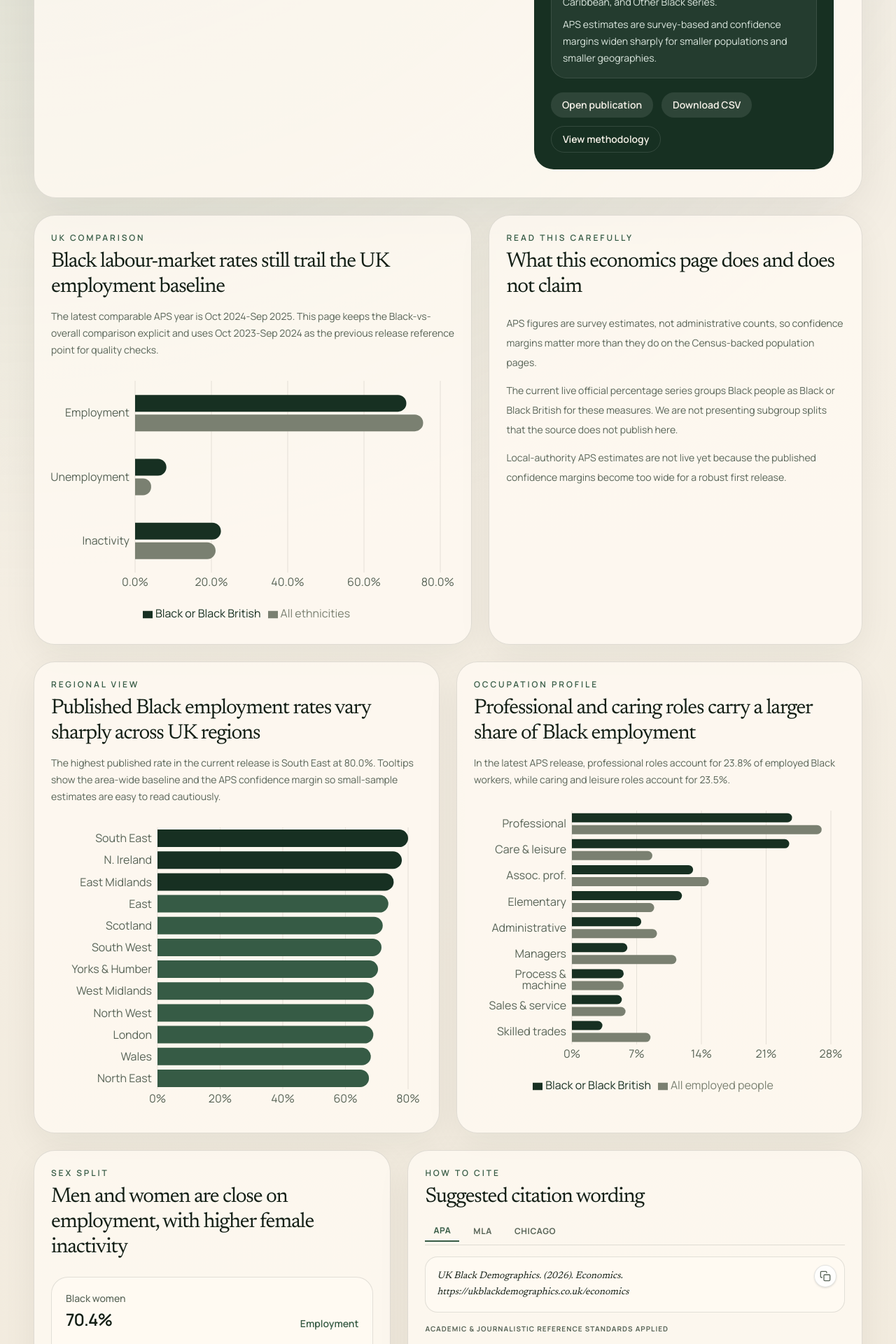
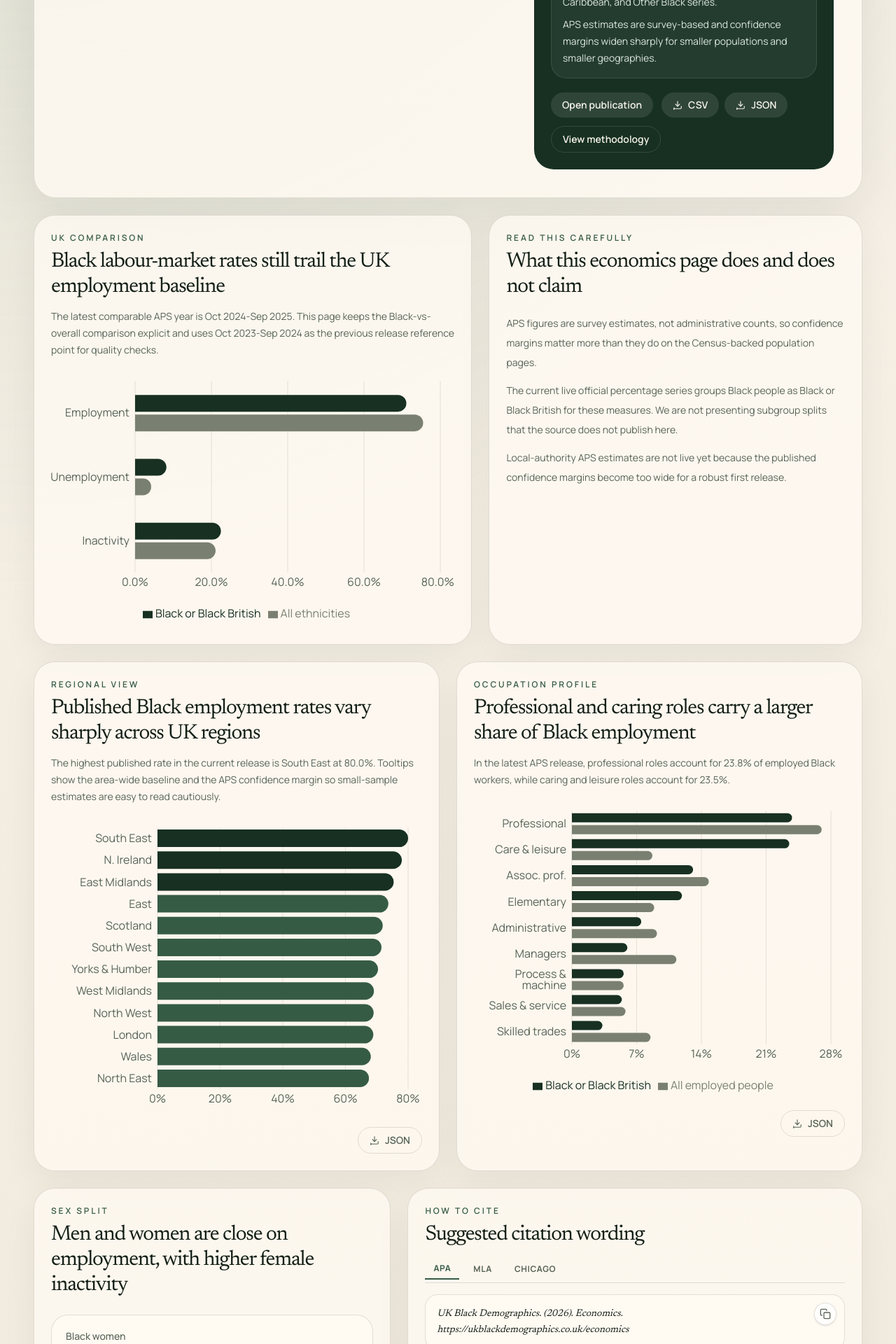
Before and after one commit to kncube-stack/uk-black-demographics, a Next.js app: page /economics in a window 1280 px wide. Shown: the part 780-2700 px from the top of the page at 70% size. Built offline with nearby package versions, Linux system fonts and the light colour scheme.

Commit message:
feat: implement professionalization pillar 2 (data portability)

```diff
--- a/src/components/citation-card.tsx
+++ b/src/components/citation-card.tsx
@@ -1,6 +1,7 @@
 import Link from "next/link";
 import type { SourceMetadata } from "@/lib/types";
 import { CitationGenerator } from "./citation-generator";
+import { DataExportButtons } from "./data-export-buttons";
 
 type Props = {
   pageTitle: string;
@@ -52,16 +53,11 @@ export function CitationCard({
         >
           Primary publication
         </a>
-        {csvHref ? (
-          <a
-            href={csvHref}
-            target="_blank"
-            rel="noreferrer"
-            className="rounded-full border border-[var(--border)] px-4 py-2 transition-colors hover:bg-white/70"
-          >
-            Download CSV
-          </a>
-        ) : null}
+        <DataExportButtons
+          data={metadata}
+          filename={`${pageTitle.toLowerCase().replace(/\s+/g, "-")}-data`}
+          csvHref={csvHref}
+        />
         <Link
           href="/methodology"
           className="rounded-full bg-[var(--accent)] px-4 py-2 text-[#f7f2e9] transition-opacity hover:opacity-90"
--- a/src/components/culture-stop-search-rate-chart-shell.tsx
+++ b/src/components/culture-stop-search-rate-chart-shell.tsx
@@ -2,6 +2,7 @@
 
 import dynamic from "next/dynamic";
 import type { StopSearchMetricRow } from "@/lib/culture-summary";
+import { DataExportButtons } from "./data-export-buttons";
 
 const CultureStopSearchRateChart = dynamic(
   () =>
@@ -21,5 +22,15 @@ type Props = {
 };
 
 export function CultureStopSearchRateChartShell({ data }: Props) {
-  return <CultureStopSearchRateChart data={data} />;
+  return (
+    <div className="space-y-4">
+      <CultureStopSearchRateChart data={data} />
+      <div className="flex justify-end">
+        <DataExportButtons
+          data={data}
+          filename="stop-search-rates"
+        />
+      </div>
+    </div>
+  );
 }
--- a/src/components/culture-stop-search-trend-chart-shell.tsx
+++ b/src/components/culture-stop-search-trend-chart-shell.tsx
@@ -2,6 +2,7 @@
 
 import dynamic from "next/dynamic";
 import type { StopSearchTrendRow } from "@/lib/culture-summary";
+import { DataExportButtons } from "./data-export-buttons";
 
 const CultureStopSearchTrendChart = dynamic(
   () =>
@@ -21,5 +22,15 @@ type Props = {
 };
 
 export function CultureStopSearchTrendChartShell({ data }: Props) {
-  return <CultureStopSearchTrendChart data={data} />;
+  return (
+    <div className="space-y-4">
+      <CultureStopSearchTrendChart data={data} />
+      <div className="flex justify-end">
+        <DataExportButtons
+          data={data}
+          filename="stop-search-trend"
+        />
+      </div>
+    </div>
+  );
 }
--- /dev/null
+++ b/src/components/data-export-buttons.tsx
@@ -0,0 +1,71 @@
+"use client";
+
+import { useState } from "react";
+
+type Props = {
+  data: any;
+  filename: string;
+  csvHref?: string;
+  variant?: "ghost" | "solid" | "outline" | "soft";
+};
+
+export function DataExportButtons({ data, filename, csvHref, variant = "outline" }: Props) {
+  const [exporting, setExporting] = useState(false);
+
+  const exportJson = () => {
+    setExporting(true);
+    try {
+      const blob = new Blob([JSON.stringify(data, null, 2)], { type: "application/json" });
+      const url = URL.createObjectURL(blob);
+      const link = document.createElement("a");
+      link.href = url;
+      link.download = `${filename}.json`;
+      document.body.appendChild(link);
+      link.click();
+      document.body.removeChild(link);
+      URL.revokeObjectURL(url);
+    } catch (err) {
+      console.error("Failed to export JSON:", err);
+    } finally {
+      setTimeout(() => setExporting(false), 500);
+    }
+  };
+
+  const buttonClasses = variant === "solid"
+    ? "bg-white/10 px-4 py-2 text-[#f7f2e9] hover:bg-white/16"
+    : variant === "soft"
+      ? "bg-[var(--accent-soft)] px-4 py-2 text-[var(--accent)] hover:opacity-90"
+      : "border border-[var(--border)] px-4 py-2 text-[var(--muted)] hover:bg-white/70";
+
+  return (
+    <div className="flex flex-wrap gap-2 text-sm font-semibold">
+      {csvHref ? (
+        <a
+          href={csvHref}
+          target="_blank"
+          rel="noreferrer"
+          className={`rounded-full transition-colors flex items-center gap-2 ${buttonClasses}`}
+        >
+          <svg xmlns="http://www.w3.org/2000/svg" width="14" height="14" viewBox="0 0 24 24" fill="none" stroke="currentColor" strokeWidth="2" strokeLinecap="round" strokeLinejoin="round">
+            <path d="M21 15v4a2 2 0 0 1-2 2H5a2 2 0 0 1-2-2v4" />
+            <polyline points="7 10 12 15 17 10" />
+            <line x1="12" y1="15" x2="12" y2="3" />
+          </svg>
+          CSV
+        </a>
+      ) : null}
+      <button
+        onClick={exportJson}
+        disabled={exporting}
+        className={`rounded-full transition-colors flex items-center gap-2 ${buttonClasses} disabled:opacity-50`}
+      >
+        <svg xmlns="http://www.w3.org/2000/svg" width="14" height="14" viewBox="0 0 24 24" fill="none" stroke="currentColor" strokeWidth="2" strokeLinecap="round" strokeLinejoin="round">
+            <path d="M21 15v4a2 2 0 0 1-2 2H5a2 2 0 0 1-2-2v4" />
+            <polyline points="7 10 12 15 17 10" />
+            <line x1="12" y1="15" x2="12" y2="3" />
+        </svg>
+        {exporting ? "Preparing..." : "JSON"}
+      </button>
+    </div>
+  );
+}
--- a/src/components/economics-occupation-chart-shell.tsx
+++ b/src/components/economics-occupation-chart-shell.tsx
@@ -1,6 +1,7 @@
 "use client";
 
 import dynamic from "next/dynamic";
+import { DataExportButtons } from "./data-export-buttons";
 import type { EconomicsOccupationRow } from "@/lib/economics-summary";
 
 const EconomicsOccupationChart = dynamic(
@@ -21,5 +22,15 @@ type Props = {
 };
 
 export function EconomicsOccupationChartShell({ data }: Props) {
-  return <EconomicsOccupationChart data={data} />;
+  return (
+    <div className="space-y-4">
+      <EconomicsOccupationChart data={data} />
+      <div className="flex justify-end">
+        <DataExportButtons
+          data={data}
+          filename="occupations-by-ethnicity"
+        />
+      </div>
+    </div>
+  );
 }
--- a/src/components/economics-region-chart-shell.tsx
+++ b/src/components/economics-region-chart-shell.tsx
@@ -1,6 +1,7 @@
 "use client";
 
 import dynamic from "next/dynamic";
+import { DataExportButtons } from "./data-export-buttons";
 import type { EconomicsRegionRow } from "@/lib/economics-summary";
 
 const EconomicsRegionChart = dynamic(
@@ -21,5 +22,15 @@ type Props = {
 };
 
 export function EconomicsRegionChartShell({ data }: Props) {
-  return <EconomicsRegionChart data={data} />;
+  return (
+    <div className="space-y-4">
+      <EconomicsRegionChart data={data} />
+      <div className="flex justify-end">
+        <DataExportButtons
+          data={data}
+          filename="economics-by-region"
+        />
+      </div>
+    </div>
+  );
 }
--- a/src/components/education-suspension-rate-chart-shell.tsx
+++ b/src/components/education-suspension-rate-chart-shell.tsx
@@ -1,6 +1,7 @@
 "use client";
 
 import dynamic from "next/dynamic";
+import { DataExportButtons } from "./data-export-buttons";
 import type { EducationMetricRow } from "@/lib/education-summary";
 
 const EducationSuspensionRateChart = dynamic(
@@ -21,5 +22,15 @@ type Props = {
 };
 
 export function EducationSuspensionRateChartShell({ data }: Props) {
-  return <EducationSuspensionRateChart data={data} />;
+  return (
+    <div className="space-y-4">
+      <EducationSuspensionRateChart data={data} />
+      <div className="flex justify-end">
+        <DataExportButtons
+          data={data}
+          filename="education-suspension-rates"
+        />
+      </div>
+    </div>
+  );
 }
--- a/src/components/health-detention-trend-chart-shell.tsx
+++ b/src/components/health-detention-trend-chart-shell.tsx
@@ -1,6 +1,7 @@
 "use client";
 
 import dynamic from "next/dynamic";
+import { DataExportButtons } from "./data-export-buttons";
 import type { HealthTrendRow } from "@/lib/health-summary";
 
 const HealthDetentionTrendChart = dynamic(
@@ -21,5 +22,15 @@ type Props = {
 };
 
 export function HealthDetentionTrendChartShell({ data }: Props) {
-  return <HealthDetentionTrendChart data={data} />;
+  return (
+    <div className="space-y-4">
+      <HealthDetentionTrendChart data={data} />
+      <div className="flex justify-end">
+        <DataExportButtons
+          data={data}
+          filename="mental-health-detention-trend"
+        />
+      </div>
+    </div>
+  );
 }
--- a/src/components/population-age-profile-chart-shell.tsx
+++ b/src/components/population-age-profile-chart-shell.tsx
@@ -1,6 +1,7 @@
 "use client";
 
 import dynamic from "next/dynamic";
+import { DataExportButtons } from "./data-export-buttons";
 import type { PopulationAgeProfileRow } from "@/lib/population-summary";
 
 const PopulationAgeProfileChart = dynamic(
@@ -21,5 +22,15 @@ type Props = {
 };
 
 export function PopulationAgeProfileChartShell({ data }: Props) {
-  return <PopulationAgeProfileChart data={data} />;
+  return (
+    <div className="space-y-4">
+      <PopulationAgeProfileChart data={data} />
+      <div className="flex justify-end">
+        <DataExportButtons
+          data={data}
+          filename="population-age-profile"
+        />
+      </div>
+    </div>
+  );
 }
--- a/src/components/population-region-chart-shell.tsx
+++ b/src/components/population-region-chart-shell.tsx
@@ -1,6 +1,7 @@
 "use client";
 
 import dynamic from "next/dynamic";
+import { DataExportButtons } from "./data-export-buttons";
 import type { GeographyPopulationSummary } from "@/lib/population-summary";
 
 const PopulationRegionChart = dynamic(
@@ -21,5 +22,15 @@ type Props = {
 };
 
 export function PopulationRegionChartShell({ data }: Props) {
-  return <PopulationRegionChart data={data} />;
+  return (
+    <div className="space-y-4">
+      <PopulationRegionChart data={data} />
+      <div className="flex justify-end">
+        <DataExportButtons
+          data={data}
+          filename="population-by-region"
+        />
+      </div>
+    </div>
+  );
 }
--- a/src/components/source-card.tsx
+++ b/src/components/source-card.tsx
@@ -1,5 +1,6 @@
 import Link from "next/link";
 import type { SourceMetadata } from "@/lib/types";
+import { DataExportButtons } from "./data-export-buttons";
 
 type Props = {
   metadata: SourceMetadata;
@@ -50,16 +51,12 @@ export function SourceCard({
         >
           Open publication
         </a>
-        {downloadHref ? (
-          <a
-            href={downloadHref}
-            target="_blank"
-            rel="noreferrer"
-            className="rounded-full bg-white/10 px-4 py-2 text-[#f7f2e9] transition-colors hover:bg-white/16"
-          >
-            Download CSV
-          </a>
-        ) : null}
+        <DataExportButtons
+          data={metadata}
+          filename={`${metadata.name.toLowerCase().replace(/\s+/g, "-")}-source`}
+          csvHref={downloadHref}
+          variant="solid"
+        />
         <Link
           href="/methodology"
           className="rounded-full border border-white/12 px-4 py-2 text-[#dce7df] transition-colors hover:bg-white/8"
--- a/src/components/topic-guide-page.tsx
+++ b/src/components/topic-guide-page.tsx
@@ -1,6 +1,7 @@
 import Link from "next/link";
 import { ResearchSourceCard } from "@/components/research-source-card";
 import { SourceCard } from "@/components/source-card";
+import { DataExportButtons } from "@/components/data-export-buttons";
 import {
   getCategoryRoute,
   getCategoryTitle,
@@ -56,6 +57,7 @@ export function TopicGuidePage({ guide, snapshot }: Props) {
               </div>
 
               {snapshot ? (
+                <div className="space-y-4">
                   <div className="grid gap-3 sm:grid-cols-2">
                     {snapshot.stats.map((stat) => (
                       <article
@@ -71,6 +73,13 @@ export function TopicGuidePage({ guide, snapshot }: Props) {
                         <p className="mt-2 text-sm text-[var(--muted)]">{stat.note}</p>
                       </article>
                     ))}
+                  </div>
+                  <DataExportButtons
+                    data={snapshot.stats}
+                    filename={`${guide.title.toLowerCase().replace(/\s+/g, "-")}-snapshot`}
+                    csvHref={snapshot.downloadHref}
+                    variant="soft"
+                  />
                 </div>
               ) : null}
 
```
Lines whose indentation alone changed are shown as unchanged.
